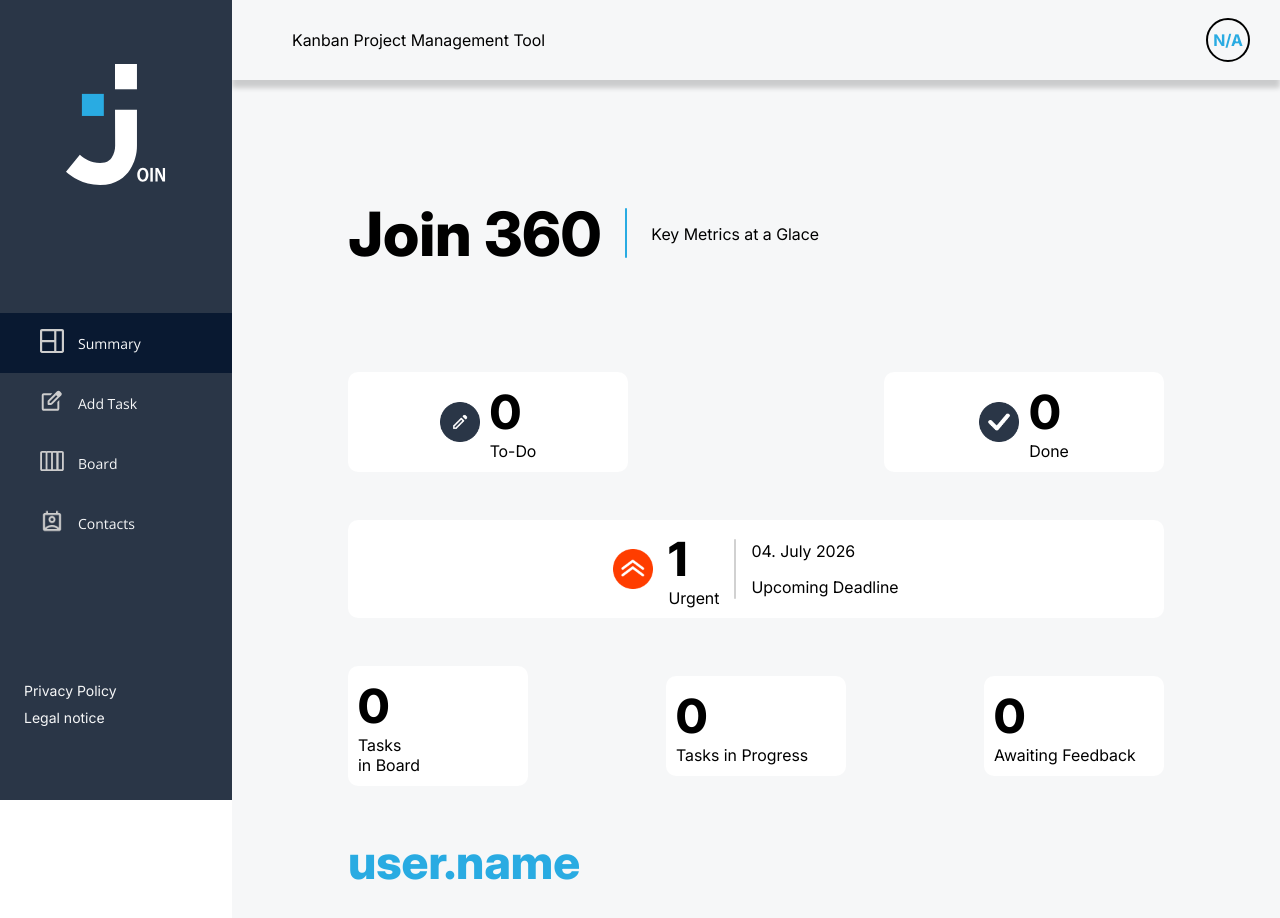
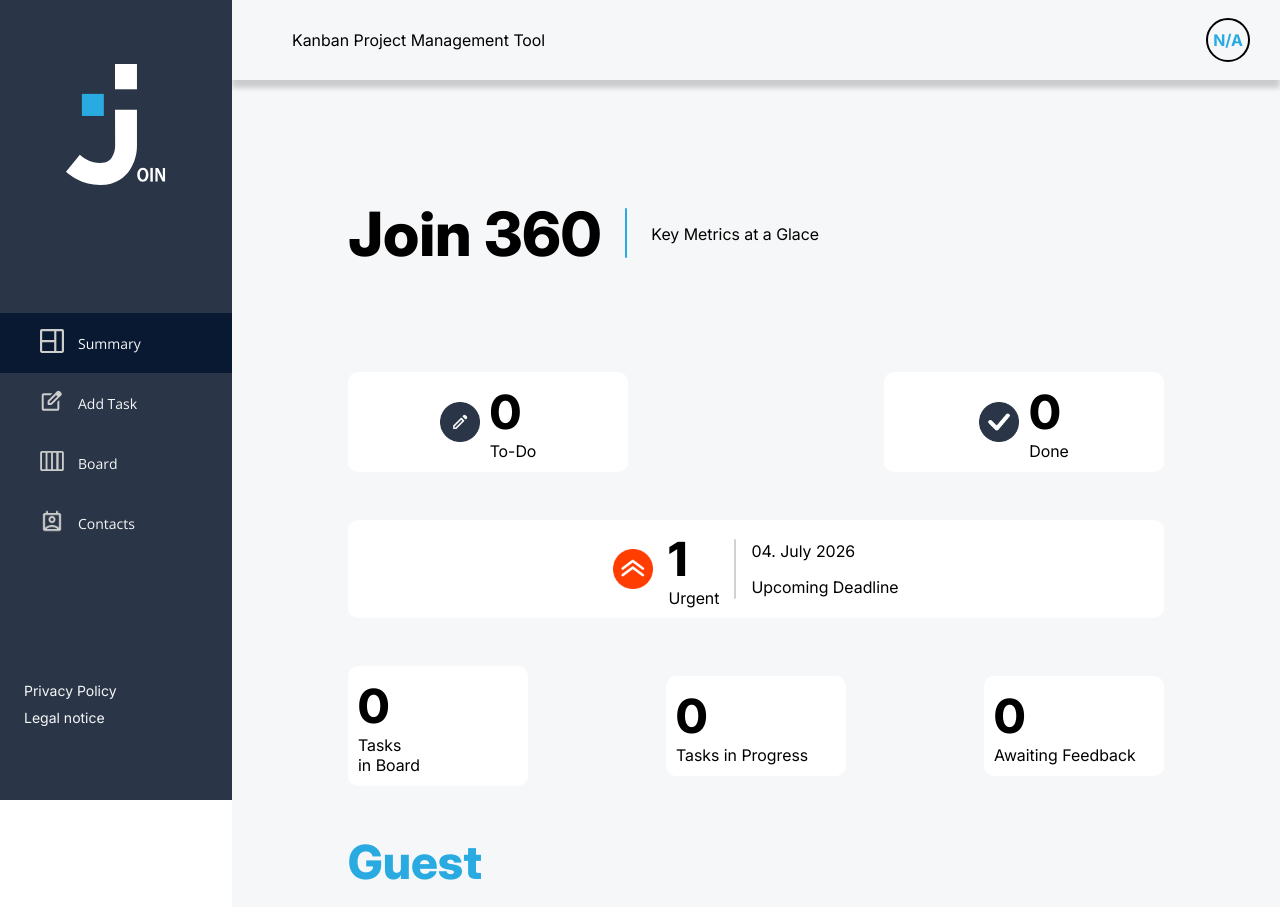
Before and after one commit to Rudibert-Code/join, an Angular app: page /summary in a window 1280 px wide. Shown: the top 918 px of the page. Built offline with nearby package versions, Linux system fonts and the light colour scheme; no server answers; the database is empty.

Commit message:
added guest login function + Summary name

```diff
--- a/src/app/pages/log-in/log-in.html
+++ b/src/app/pages/log-in/log-in.html
@@ -43,7 +43,7 @@
     </div>
     <div class="d-flex column">
       <button class="dark-btn">Log In</button>
-      <button class="white-btn">Guest Log In</button>
+      <button class="white-btn" (click)="onGuestLogin()">Guest Log In</button>
     </div>
   </section>
   <section class="d-flex center signup-wrapper">
--- a/src/app/pages/log-in/log-in.ts
+++ b/src/app/pages/log-in/log-in.ts
@@ -1,13 +1,37 @@
 import { Component } from '@angular/core';
-import { RouterLink } from '@angular/router';
+import { RouterLink, Router } from '@angular/router';
+
+export interface User {
+  id: number;
+  created_at: string;
+  contact_id: number | null;
+  first_name: string;
+  last_name: string;
+  email: string;
+}
 
 @Component({
   selector: 'app-log-in',
+  standalone: true,
   imports: [RouterLink],
   templateUrl: './log-in.html',
   styleUrls: ['./log-in.scss'],
 })
 export class LogIn {
+  constructor(private router: Router) {}
+
+  onGuestLogin() {
+    this.router.navigate(['/summary'], {
+      state: { userName: 'Guest' },
+    });
+  }
+
+  onRealLogin(userFromDatabase: User) {
+    this.router.navigate(['/summary'], {
+      state: { userName: userFromDatabase.first_name },
+    });
+  }
+
   ngOnInit() {
     this.startAnimation();
   }
--- a/src/app/pages/summary/summary.html
+++ b/src/app/pages/summary/summary.html
@@ -63,6 +63,6 @@
   </main>
   <section>
     <h3></h3>
-    <h3>user.name</h3>
+    <h3 class="margin-corection">{{ displayName }}</h3>
   </section>
 </section>
--- a/src/app/pages/summary/summary.ts
+++ b/src/app/pages/summary/summary.ts
@@ -2,6 +2,7 @@ import { DatePipe } from '@angular/common';
 import { Component, inject, computed } from '@angular/core';
 import { Supabase } from '../../supabase';
 import { Task } from '../../supabase';
+import { Router } from '@angular/router';
 
 @Component({
   selector: 'app-summary',
@@ -13,17 +14,23 @@ import { Task } from '../../supabase';
 export class Summary {
   db = inject(Supabase);
   tasks = computed(() => this.db.tasks());
-
+  router = inject(Router);
   deadline: Date = new Date();
+  displayName: string = 'Guest';
 
   constructor() {
     this.deadline.setDate(this.deadline.getDate() + 5);
+    const currentNavigation = this.router.getCurrentNavigation();
+    if (currentNavigation?.extras.state && currentNavigation.extras.state['userName']) {
+      this.displayName = currentNavigation.extras.state['userName'];
+    }
   }
-  ngOnInit(){
+
+  ngOnInit() {
     this.loadTasks();
   }
 
-  async loadTasks(){
+  async loadTasks() {
     await this.db.getTasks();
   }
 
@@ -43,7 +50,7 @@ export class Summary {
     return this.tasks().filter((task) => this.getStatus(task) === 'done');
   }
 
-  private getStatus(task: Task): string{
+  private getStatus(task: Task): string {
     return task.status?.toLowerCase().trim() || 'to_do';
   }
 }
```
